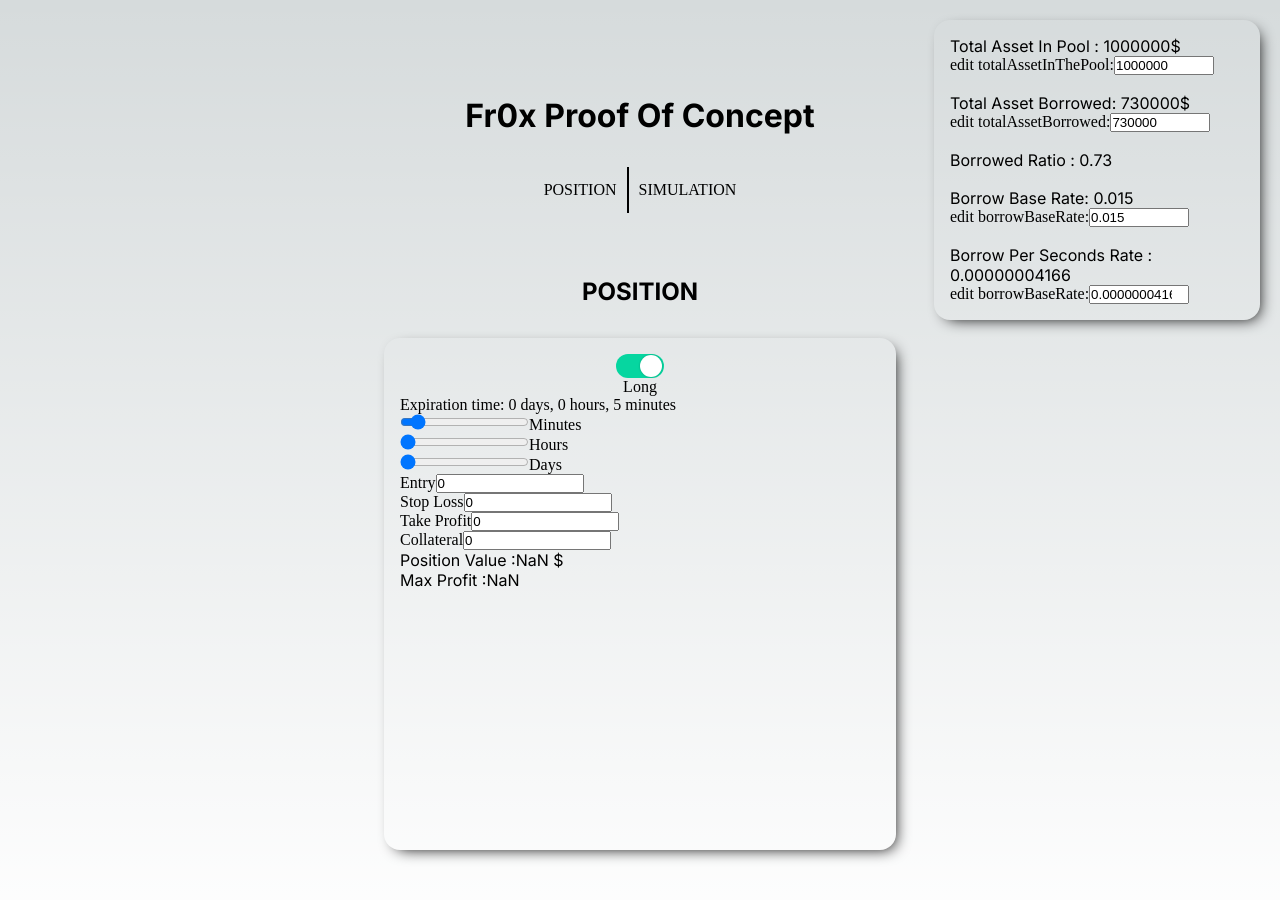
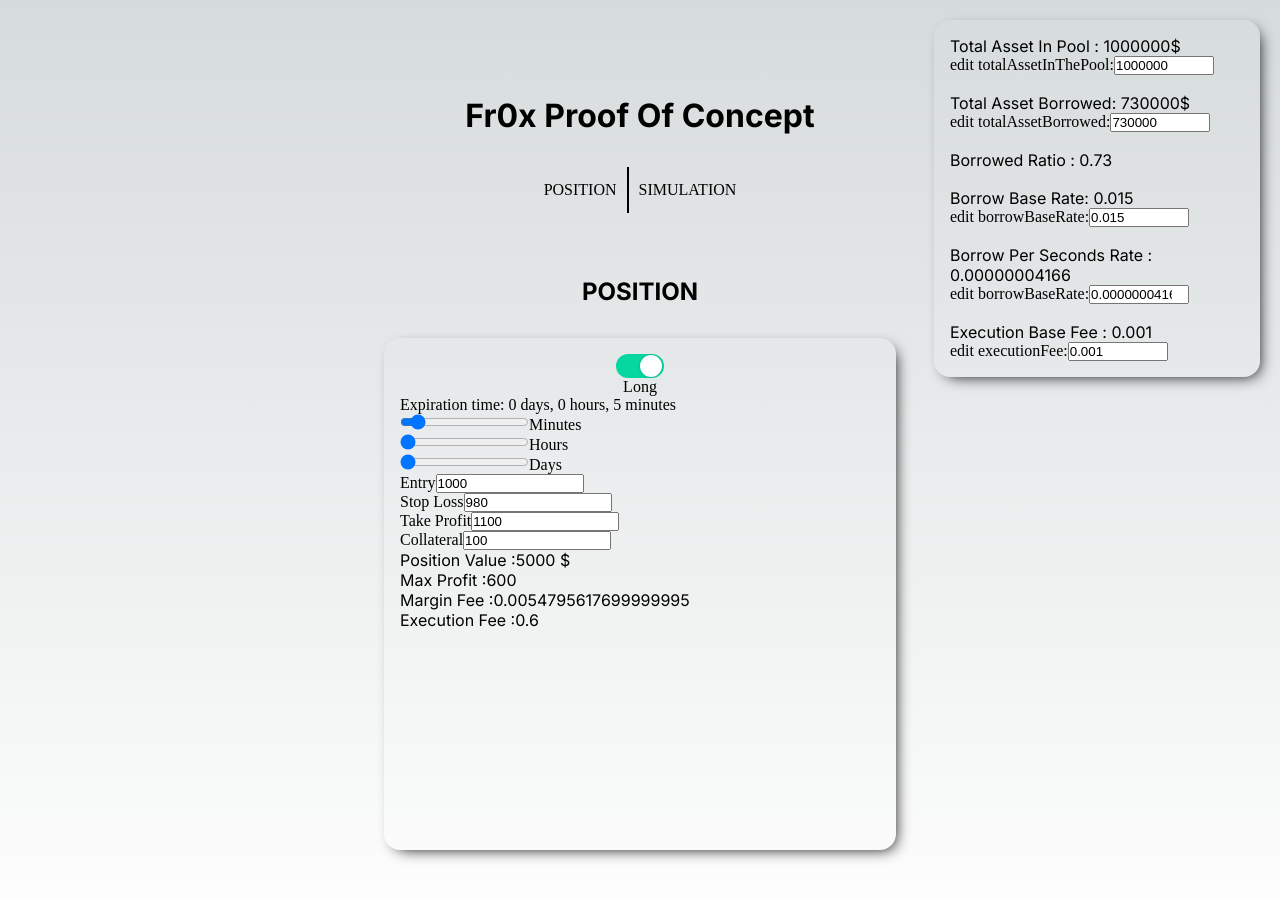
Before and after one commit to 0xJilan/fr0x-poc, a Next.js app: page / in a window 1280 px wide. Shown: the top 900 px of the page. Built offline with nearby package versions, Linux system fonts and the light colour scheme.

Commit message:
add fee caluclator in lib

```diff
--- a/components/GlobalContext.js
+++ b/components/GlobalContext.js
@@ -1,4 +1,3 @@
-import { useState, useEffect } from "react";
 import { Inter } from "next/font/google";
 import styles from "@/styles/GlobalContext.module.css";
 const inter = Inter({ subsets: ["latin"] });
@@ -17,19 +16,19 @@ const Edit = ({ label, value, setValue }) => {
   );
 };
 
-export default function GlobalContext() {
-  const [totalAssetInThePool, setTotalAssetInThePool] = useState(1000000);
-  const [totalAssetBorrowed, setTotalAssetBorrowed] = useState(730000);
-  const [borrowedRatio, setBorrowedRatio] = useState(0);
-  const [borrowBaseRate, setBorrowBaseRate] = useState(0.015);
-  const [borrowPerSecondRate, setBorrowPerSecondRate] = useState(
-    (4.166 / 10 ** 8).toFixed(11)
-  );
-
-  useEffect(() => {
-    setBorrowedRatio(totalAssetBorrowed / totalAssetInThePool);
-  }, [totalAssetInThePool, totalAssetBorrowed]);
-
+export default function GlobalContext({
+  totalAssetInThePool,
+  setTotalAssetInThePool,
+  totalAssetBorrowed,
+  setTotalAssetBorrowed,
+  borrowedRatio,
+  borrowBaseRate,
+  setBorrowBaseRate,
+  borrowPerSecondRate,
+  setBorrowPerSecondRate,
+  executionBaseFee,
+  setExecutionBaseFee,
+}) {
   return (
     <>
       <div className={styles.card}>
@@ -70,6 +69,15 @@ export default function GlobalContext() {
           value={borrowPerSecondRate}
           setValue={setBorrowPerSecondRate}
         />
+        <br />
+        <p className={inter.className}>
+          Execution Base Fee : {executionBaseFee}
+        </p>
+        <Edit
+          label="edit executionFee:"
+          value={executionBaseFee}
+          setValue={setExecutionBaseFee}
+        />
       </div>
     </>
   );
--- a/components/Position.js
+++ b/components/Position.js
@@ -1,21 +1,33 @@
 import { useState, useEffect } from "react";
 import { Inter } from "next/font/google";
-import { getPositionValue, getMaxProfit } from "@/lib/Position";
+import {
+  getPositionValue,
+  getMaxProfit,
+  getMarginFee,
+  getExecutionFee,
+} from "@/lib/Position";
 import styles from "@/styles/Position.module.css";
 import Switch from "./Switch";
 import TimeBox from "./TimeBox";
 import Price from "./Price";
 const inter = Inter({ subsets: ["latin"] });
 
-export default function Position() {
+export default function Position({
+  borrowedRatio,
+  borrowBaseRate,
+  borrowPerSecondRate,
+  executionBaseFee,
+}) {
   const [isLong, setIsLong] = useState(true);
   const [expiration, setExpiration] = useState(0);
-  const [entryPrice, setEntryPrice] = useState(0);
-  const [stopLossPrice, setStopLossPrice] = useState(0);
-  const [takeProfitPrice, setTakeProfitPrice] = useState(0);
-  const [collateral, setCollateral] = useState(0);
+  const [entryPrice, setEntryPrice] = useState(1000);
+  const [stopLossPrice, setStopLossPrice] = useState(980);
+  const [takeProfitPrice, setTakeProfitPrice] = useState(1100);
+  const [collateral, setCollateral] = useState(100);
   const [positionValue, setPositionValue] = useState(0);
   const [maxProfit, setMaxProfit] = useState(0);
+  const [marginFee, setMarginFee] = useState(0);
+  const [executionFee, setExecutionFee] = useState(0);
 
   useEffect(() => {
     const newValue = getPositionValue(
@@ -37,6 +49,31 @@ export default function Position() {
     );
     setMaxProfit(newProfit);
   }, [positionValue]);
+
+  useEffect(() => {
+    const newMarginFee = getMarginFee(
+      Number(expiration),
+      Number(borrowedRatio),
+      Number(borrowBaseRate),
+      Number(borrowPerSecondRate),
+      Number(maxProfit)
+    );
+    setMarginFee(newMarginFee);
+  }, [
+    expiration,
+    borrowedRatio,
+    borrowBaseRate,
+    borrowPerSecondRate,
+    maxProfit,
+  ]);
+
+  useEffect(() => {
+    const newMarginFee = getExecutionFee(
+      Number(maxProfit),
+      Number(executionBaseFee)
+    );
+    setExecutionFee(newMarginFee);
+  }, [executionBaseFee, maxProfit]);
 
   return (
     <>
@@ -63,6 +100,8 @@ export default function Position() {
           />
           <p className={inter.className}>Position Value :{positionValue} $</p>
           <p className={inter.className}>Max Profit :{maxProfit}</p>
+          <p className={inter.className}>Margin Fee :{marginFee}</p>
+          <p className={inter.className}>Execution Fee :{executionFee}</p>
         </div>
       </section>
     </>
--- a/lib/Position.js
+++ b/lib/Position.js
@@ -9,4 +9,19 @@ const getMaxProfit = (isLong, value, entryPrice, takeProfit, collateral) => {
   const total = (value / entryPrice) * delta + collateral;
   return total;
 };
-export { getPositionValue, getMaxProfit };
+
+const getMarginFee = (
+  expiration,
+  borrowedRatio,
+  borrowBaseRate,
+  borrowPerSecondRate,
+  maxProfit
+) => {
+  let borrowRate = borrowBaseRate + borrowPerSecondRate * expiration;
+  let borrowFee = (borrowedRatio * borrowRate) / 100;
+
+  return maxProfit * borrowFee * (expiration / 3600);
+};
+
+const getExecutionFee = (maxProfit, executionFee) => maxProfit * executionFee; // 0.1% fee
+export { getPositionValue, getMaxProfit, getMarginFee, getExecutionFee };
--- a/pages/index.js
+++ b/pages/index.js
@@ -4,11 +4,24 @@ import styles from "@/styles/Home.module.css";
 import GlobalContext from "@/components/GlobalContext";
 import Simulation from "@/components/Simulation";
 import Position from "@/components/Position";
-import { useState } from "react";
+import { useState, useEffect } from "react";
 const inter = Inter({ subsets: ["latin"] });
 
 export default function Home() {
   const [page, setPage] = useState("POSITION");
+  const [totalAssetInThePool, setTotalAssetInThePool] = useState(1000000);
+  const [totalAssetBorrowed, setTotalAssetBorrowed] = useState(730000);
+  const [borrowedRatio, setBorrowedRatio] = useState(0);
+  const [borrowBaseRate, setBorrowBaseRate] = useState(0.015);
+  const [borrowPerSecondRate, setBorrowPerSecondRate] = useState(
+    (4.166 / 10 ** 8).toFixed(11)
+  );
+  const [executionBaseFee, setExecutionBaseFee] = useState(0.001);
+
+  useEffect(() => {
+    setBorrowedRatio(totalAssetBorrowed / totalAssetInThePool);
+  }, [totalAssetInThePool, totalAssetBorrowed]);
+
   return (
     <>
       <Head>
@@ -17,7 +30,20 @@ export default function Home() {
         <meta name="viewport" content="width=device-width, initial-scale=1" />
         <link rel="icon" href="/favicon.ico" />
       </Head>
-      <GlobalContext />
+      <GlobalContext
+        totalAssetInThePool={totalAssetInThePool}
+        setTotalAssetInThePool={setTotalAssetInThePool}
+        totalAssetBorrowed={totalAssetBorrowed}
+        setTotalAssetBorrowed={setTotalAssetBorrowed}
+        borrowedRatio={borrowedRatio}
+        setBorrowedRatio={setBorrowedRatio}
+        borrowBaseRate={borrowBaseRate}
+        setBorrowBaseRate={setBorrowBaseRate}
+        borrowPerSecondRate={borrowPerSecondRate}
+        setBorrowPerSecondRate={setBorrowPerSecondRate}
+        executionBaseFee={executionBaseFee}
+        setExecutionBaseFee={setExecutionBaseFee}
+      />
       <main className={styles.main}>
         <h1 className={inter.className}>Fr0x Proof Of Concept</h1>
         <div className={styles.buttonWrapper}>
@@ -34,7 +60,14 @@ export default function Home() {
             SIMULATION
           </div>
         </div>
-        {page === "POSITION" && <Position />}
+        {page === "POSITION" && (
+          <Position
+            borrowedRatio={borrowedRatio}
+            borrowBaseRate={borrowBaseRate}
+            borrowPerSecondRate={borrowPerSecondRate}
+            executionBaseFee={executionBaseFee}
+          />
+        )}
         {page === "SIMULATION" && <Simulation />}
       </main>
     </>
```
